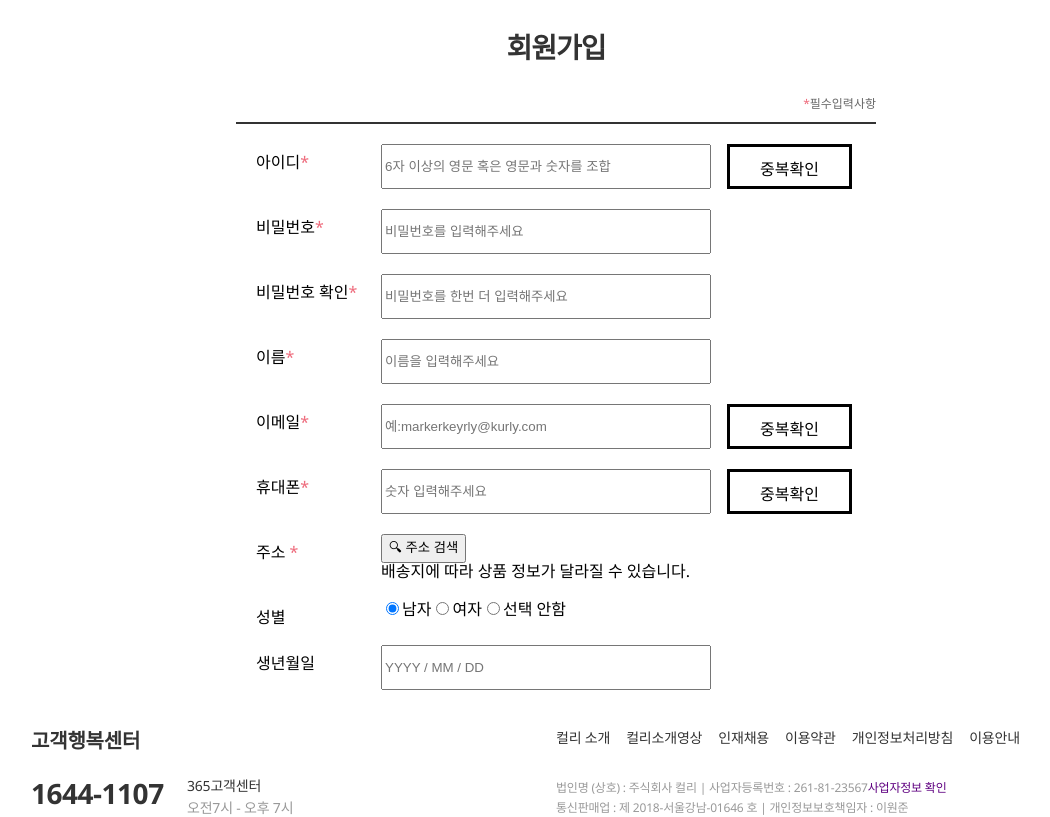
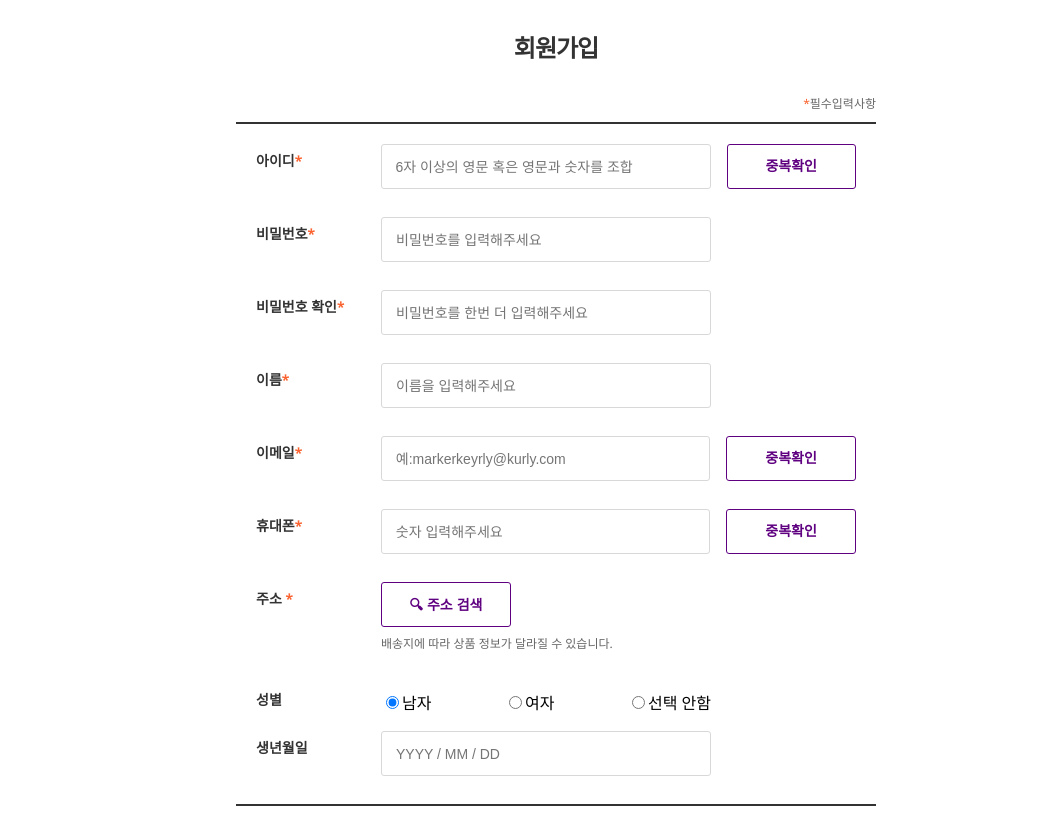
Before and after one commit to clonekurly/frontend, a React (Create React App) app: page / in a window 1280 px wide. Shown: the top 817 px of the page, without its empty margins (84-1134 px from the left). Built offline with nearby package versions, Linux system fonts and the light colour scheme.

Commit message:
#3 font style & address btn style

```diff
--- a/src/Pages/Signup/Signup.js
+++ b/src/Pages/Signup/Signup.js
@@ -269,7 +269,7 @@ const Signup = () => {
                 </div>
               )}
             </div>
-            <div className="signup_Address_Info">
+            <div className="signup_Address_info">
               {Zonecode && Address ? <p>샛별 배송 가능 지역</p> : null}
               <p>배송지에 따라 상품 정보가 달라질 수 있습니다.</p>
             </div>
--- a/src/Pages/Signup/Signup.scss
+++ b/src/Pages/Signup/Signup.scss
@@ -17,10 +17,19 @@
     flex-direction: column;
     width: 330px;
     height: 45px;
+    padding: 0 14px;
     margin-right: 16px;
+    margin-bottom: 8px;
+    background-color: $main-white;
+    border: 1px solid $bg-gray-3;
+
+    border-radius: $border-radius;
+    font-size: $font-regular;
+    color: $txt-dark-gray;
   }
+
   span[class*="ico"] {
-    color: #ee6a7b;
+    color: $txt-point-orange;
   }
 
   .signup_Address_full {
@@ -29,11 +38,11 @@
   }
   .signup_title {
     width: 100%;
-    border-bottom: solid 2px #333;
+    border-bottom: solid 2px $txt-dark-gray;
     h2 {
-      font-weight: 700;
-      font-size: 28px;
-      color: #333;
+      font-weight: $weight-bold;
+      font-size: $font-large;
+      color: $txt-dark-gray;
       line-height: 35px;
       text-align: center;
       letter-spacing: -1px;
@@ -43,14 +52,15 @@
     p {
       padding-bottom: 10px;
       font-size: 12px;
-      color: #666;
+      color: $txt-medium-gray;
       line-height: 17px;
       text-align: right;
     }
   }
 
   .signup_content {
-    padding-top: 10px;
+    padding: 10px 0;
+    border-bottom: solid 2px $txt-dark-gray;
     width: 100%;
     [class*="wrap"] {
       padding: 10px 20px;
@@ -59,18 +69,39 @@
       width: 20%;
       margin-right: 5px;
       padding-top: 10px;
+      color: $txt-dark-gray;
+      font-weight: $weight-bold;
+      font-size: $font-regular;
+    }
+    [class*="info"] {
+      padding-bottom: 10px;
+      font-weight: $weight-regular;
+      letter-spacing: 0;
+      line-height: 18px;
+      font-size: $font-small;
+      color: $txt-medium-gray;
     }
 
-    /*
-    [class*="input"] {
-      margin-right: 5px;
-    }*/
-    [class*="check"] {
+    [class*="check"],
+    button[name*="Address"] {
       text-align: center;
       height: 45px;
-      line-height: 45px;
-      border: solid;
-      padding: 0 5%;
+      line-height: $height-max;
+      border: solid 1px $bg-sub-purple;
+      border-radius: $border-radius;
+      background-color: $main-white;
+      color: $main-purple;
+      width: 130px;
+      margin-bottom: 8px;
+      font-size: $font-regular;
+      font-weight: $weight-bold;
+    }
+
+    .signup_Sex_block {
+      width: 330px;
+      display: flex;
+      justify-content: space-between;
+      padding-top: 10px;
     }
   }
 }
```
